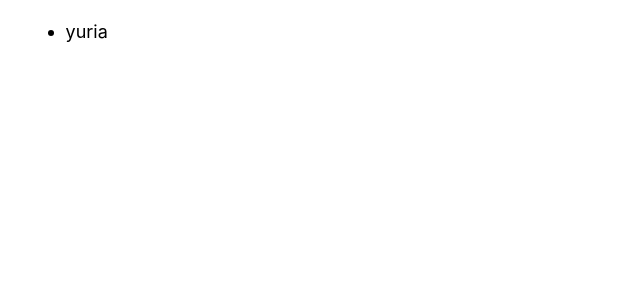
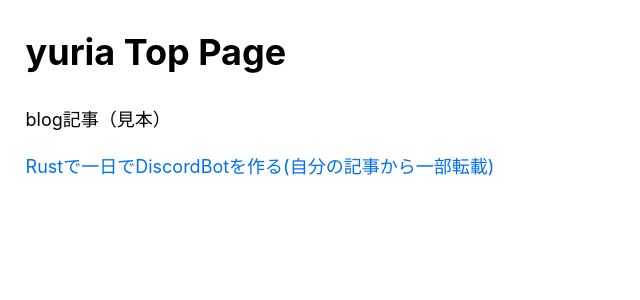
Before and after one commit to yuriacats/web3blog, a Next.js app in the folder front/: page / in a window 1280 px wide. Shown: the top 300 px of the page, without its empty margins (0-640 px from the left). Built offline with nearby package versions, Linux system fonts and the light colour scheme.

Commit message:
仮トップページの作成 (#26)
* 仮トップページの作成

* 仮トップページの作成

```diff
--- a/front/src/app/page.tsx
+++ b/front/src/app/page.tsx
@@ -1,32 +1,15 @@
-import React, { Suspense } from "react";
+import Link from "next/link";
+import React from "react";
 export const dynamic = "force-dynamic";
-
-const Authors = (async () => {
-  const name = "yuria";
-
-  return (
-    <>
-      <ul>
-        <Auther name={name} />
-      </ul>
-    </>
-  );
-}) as unknown as React.FC;
-
-const Auther = ({ name }: { name: string }): React.ReactElement => {
-  return (
-    <>
-      <li>{name}</li>
-    </>
-  );
-};
 
 export default function Home(): React.ReactNode {
   return (
     <main>
-      <Suspense fallback={false}>
-        <Authors />
-      </Suspense>
+      <h1> yuria Top Page</h1>
+      <p>blog記事（見本）</p>
+      <Link href="posts/8557AF75A904DEEF4E00">
+        <a>Rustで一日でDiscordBotを作る(自分の記事から一部転載)</a>
+      </Link>
     </main>
   );
 }
```
Also changed, not shown: 1 other file (tests, documents, lock files or other folders).
